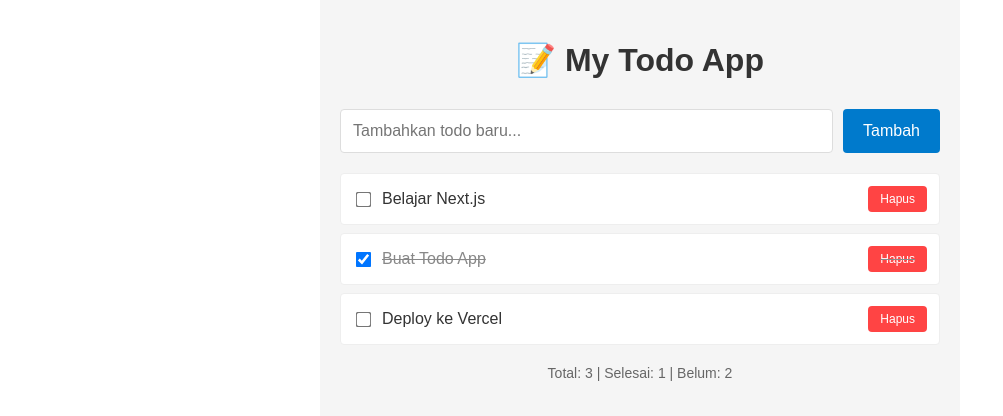
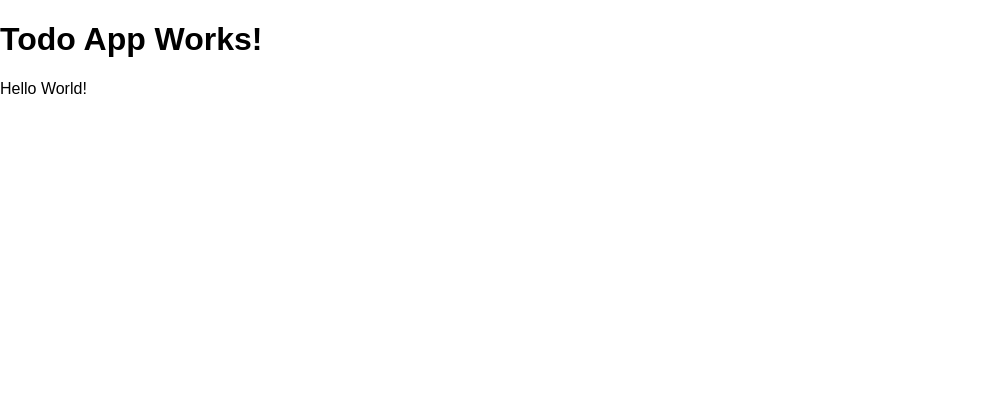
Before and after one commit to balianima2025v1-afk/todo-app, a Next.js app: page / in a window 1280 px wide. Shown: the top 416 px of the page, without its empty margins (0-1003 px from the left). Built offline with nearby package versions, Linux system fonts and the light colour scheme.

Commit message:
Update page.js

```diff
--- a/app/page.js
+++ b/app/page.js
@@ -1,67 +1,8 @@
-'use client'
-import { useState } from 'react'
-import TodoList from './components/TodoList'
-import AddTodo from './components/AddTodo'
-
 export default function Home() {
-  const [todos, setTodos] = useState([
-    { id: 1, text: 'Belajar Next.js', completed: false },
-    { id: 2, text: 'Buat Todo App', completed: true },
-    { id: 3, text: 'Deploy ke Vercel', completed: false }
-  ])
-
-  const addTodo = (text) => {
-    const newTodo = {
-      id: Date.now(),
-      text,
-      completed: false
-    }
-    setTodos([...todos, newTodo])
-  }
-
-  const toggleTodo = (id) => {
-    setTodos(todos.map(todo =>
-      todo.id === id ? { ...todo, completed: !todo.completed } : todo
-    ))
-  }
-
-  const deleteTodo = (id) => {
-    setTodos(todos.filter(todo => todo.id !== id))
-  }
-
   return (
-    <div style={{
-      maxWidth: '600px',
-      margin: '0 auto',
-      padding: '20px',
-      backgroundColor: '#f5f5f5',
-      minHeight: '100vh'
-    }}>
-      <h1 style={{
-        textAlign: 'center',
-        color: '#333',
-        marginBottom: '30px'
-      }}>
-        📝 My Todo App
-      </h1>
-
-      <AddTodo onAdd={addTodo} />
-      <TodoList
-        todos={todos}
-        onToggle={toggleTodo}
-        onDelete={deleteTodo}
-      />
-
-      <div style={{
-        marginTop: '20px',
-        textAlign: 'center',
-        color: '#666',
-        fontSize: '14px'
-      }}>
-        Total: {todos.length} |
-        Selesai: {todos.filter(t => t.completed).length} |
-        Belum: {todos.filter(t => !t.completed).length}
-      </div>
+    <div>
+      <h1>Todo App Works!</h1>
+      <p>Hello World!</p>
     </div>
   )
 }
```
